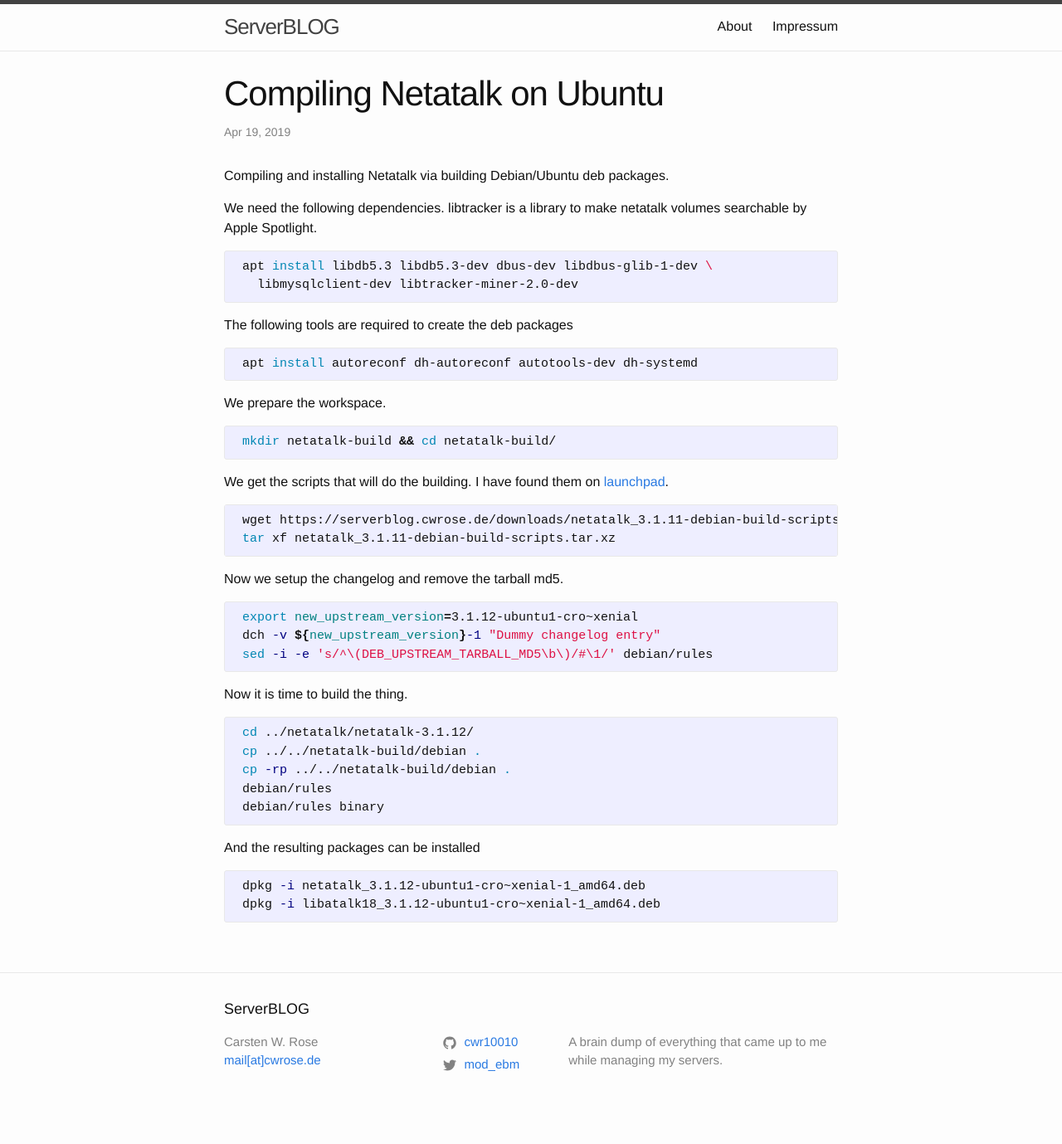
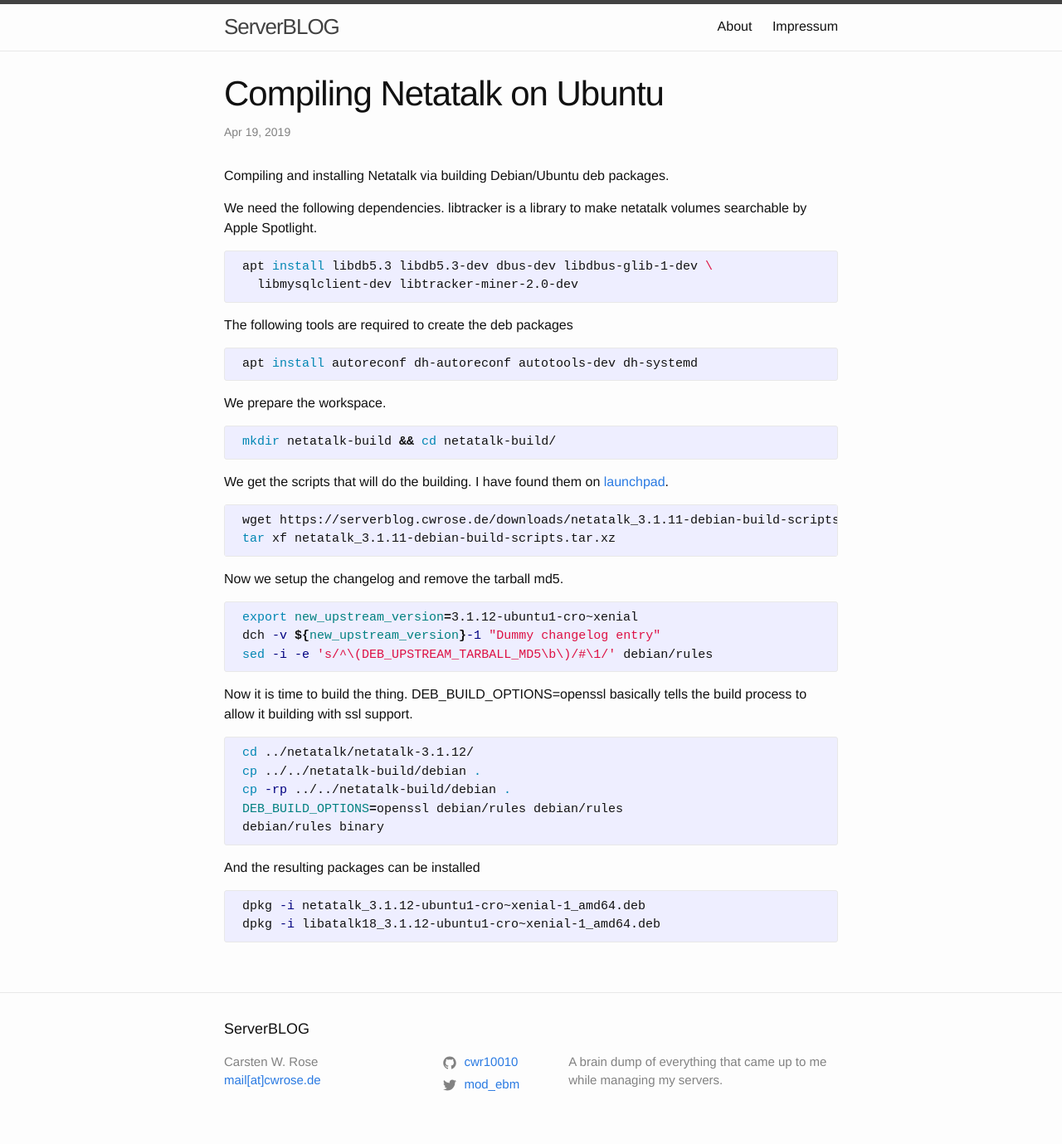
Before and after one commit to cwr10010/serverblog, a Jekyll site: the page built from _posts/2019-04-17-007-netatalk.markdown, in a window 1280 px wide. Shown: the whole page at 83% size. Built offline with Jekyll 4.4.1, drawn with Linux system fonts in a browser that asks for light colours; before the commit the page ends 1355 px from its top, so only the background shows below that.

```diff
--- a/Gemfile
+++ b/Gemfile
@@ -9,7 +9,7 @@ ruby RUBY_VERSION
 #
 # This will help ensure the proper Jekyll version is running.
 # Happy Jekylling!
-gem "jekyll", "3.8.5"
+gem "jekyll", "3.8.6"
 
 # This is the default theme for new Jekyll sites. You may change this to anything you like.
 #gem "minima", "~> 2.0"
@@ -20,7 +20,7 @@ gem "jekyll", "3.8.5"
 
 # If you have any plugins, put them here!
 group :jekyll_plugins do
-   gem "jekyll-feed", "~> 0.6"
+   gem "jekyll-feed", "~> 0.12"
    gem 'jekyll-seo-tag'
    gem 'jekyll-sitemap'
 end
--- a/_posts/2019-04-17-007-netatalk.markdown
+++ b/_posts/2019-04-17-007-netatalk.markdown
@@ -35,12 +35,12 @@ Now we setup the changelog and remove the tarball md5.
  sed -i -e 's/^\(DEB_UPSTREAM_TARBALL_MD5\b\)/#\1/' debian/rules
 {% endhighlight %}
 
-Now it is time to build the thing.
+Now it is time to build the thing.  DEB_BUILD_OPTIONS=openssl basically tells the build process to allow it building with ssl support.
 {% highlight sh %}
  cd ../netatalk/netatalk-3.1.12/
  cp ../../netatalk-build/debian .
  cp -rp ../../netatalk-build/debian .
- debian/rules
+ DEB_BUILD_OPTIONS=openssl debian/rules debian/rules
  debian/rules binary
 {% endhighlight %}
 
```
Also changed, not shown: Gemfile.lock.
